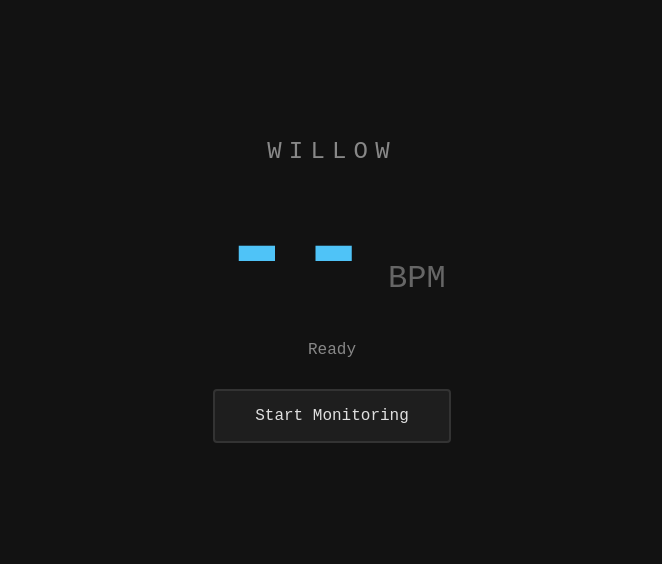
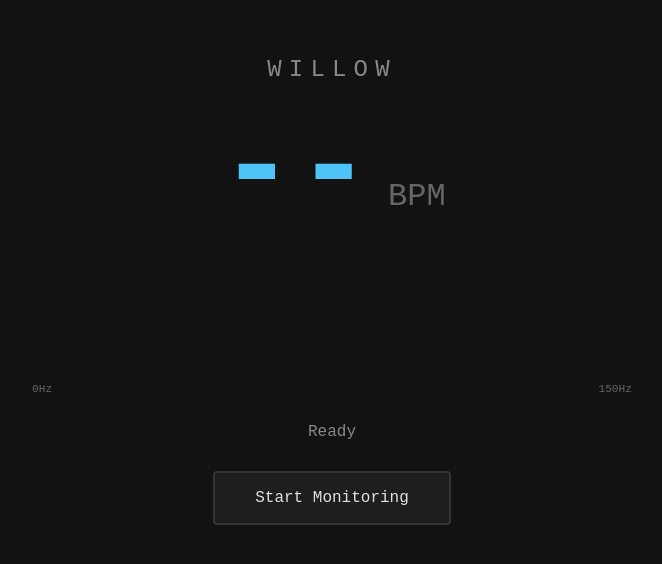
Before and after one commit to arthurkok2/pet-breathing-speed, a React (Vite) app: page / in a window 1280 px wide. Shown: the part 110-674 px from the top of the page, without its empty margins (308-970 px from the left). Built offline with nearby package versions, Linux system fonts and the light colour scheme.

Commit message:
feat: wire SpectrumVisualizer into App

```diff
--- a/src/App.tsx
+++ b/src/App.tsx
@@ -1,5 +1,6 @@
 import { useState } from "react";
 import { useBreathMonitor } from "./hooks/useBreathMonitor";
+import { SpectrumVisualizer } from "./components/SpectrumVisualizer";
 import "./App.css";
 
 type AppState =
@@ -10,7 +11,7 @@ type AppState =
 
 function App() {
   const [state, setState] = useState<AppState>("idle");
-  const { bpm, start, stop } = useBreathMonitor();
+  const { bpm, frequencyData, start, stop } = useBreathMonitor();
 
   const handleToggle = async () => {
     if (state === "monitoring") {
@@ -47,6 +48,7 @@ function App() {
         <span className="bpm-value">{bpm ?? "--"}</span>
         <span className="bpm-label">BPM</span>
       </div>
+      <SpectrumVisualizer frequencyData={frequencyData} />
       <p className="state-label">{stateLabels[state]}</p>
       <button
         className={`toggle-btn ${state === "monitoring" ? "active" : ""}`}
```
